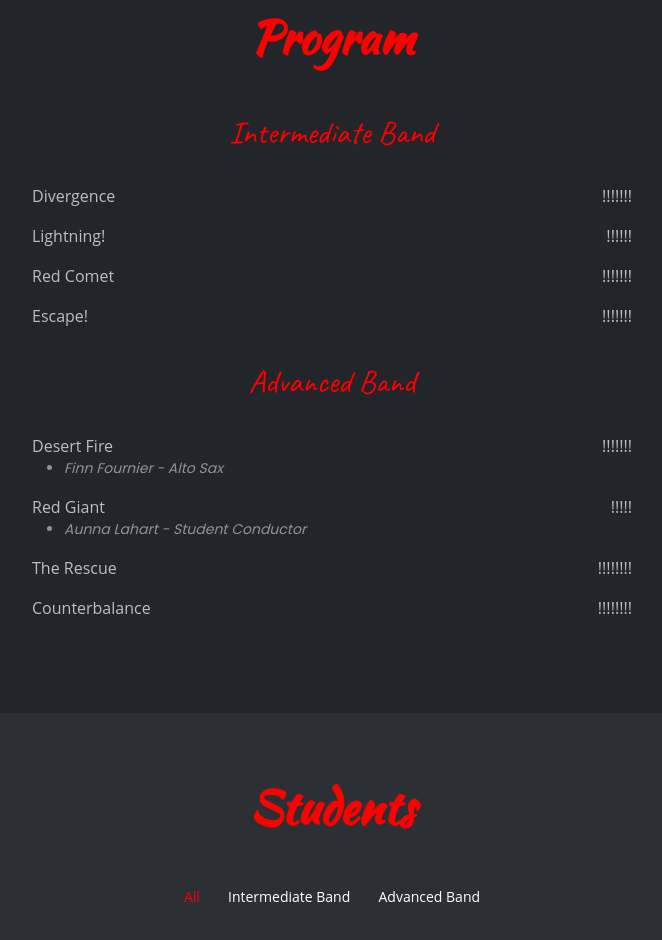
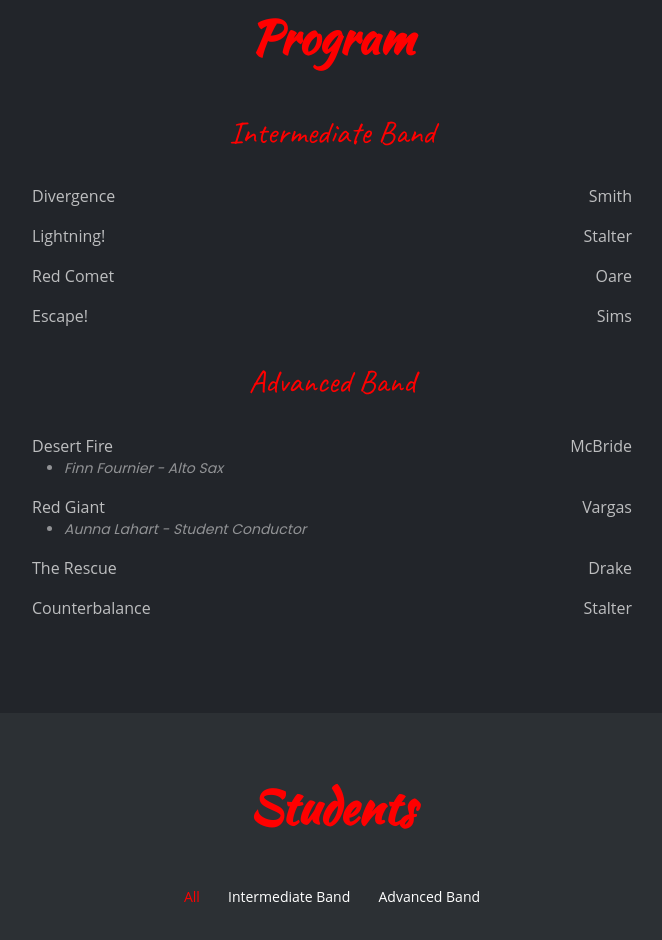
Before and after one commit to btschu/24-jjhs-band-final-concert, a plain HTML site: page index.html in a window 1280 px wide. Shown: the part 857-1797 px from the top of the page, without its empty margins (308-970 px from the left). Drawn offline with Linux system fonts and the light colour scheme; a web font is replaced by a local one.

Commit message:
added composers

```diff
--- a/index.html
+++ b/index.html
@@ -113,7 +113,7 @@
                         <li>Madison O'Briant - Tenor Sax</li>
                       </ul> -->
                     </td>
-                    <td class="text-end">!!!!!!!</td>
+                    <td class="text-end">Smith</td>
                   </tr>
                   <tr class="">
                     <td>Lightning!
@@ -125,7 +125,7 @@
                         <li>Josiah Cuthbert - Alto Sax</li>
                       </ul> -->
                     </td>
-                    <td class="text-end">!!!!!!</td>
+                    <td class="text-end">Stalter</td>
                   </tr>
                   <tr class="">
                     <td>Red Comet
@@ -138,7 +138,7 @@
                         <li>Kyson Potter - Tenor Sax</li>
                       </ul> -->
                     </td>
-                    <td class="text-end">!!!!!!!</td>
+                    <td class="text-end">Oare</td>
                   </tr>
                   <tr class="">
                     <td>Escape!
@@ -151,7 +151,7 @@
                         <li>Kyson Potter - Tenor Sax</li>
                       </ul> -->
                     </td>
-                    <td class="text-end">!!!!!!!</td>
+                    <td class="text-end">Sims</td>
                   </tr>
                 </tbody>
               </table>
@@ -174,7 +174,7 @@
                         <!-- <li>Parker Brennan - Trombone</li> -->
                       </ul>
                     </td>
-                    <td class="text-end">!!!!!!!</td>
+                    <td class="text-end">McBride</td>
                   </tr>
                   <tr class="">
                     <td>Red Giant
@@ -184,7 +184,7 @@
                         <!-- <li>Parker Brennan - Trombone</li> -->
                       </ul>
                     </td>
-                    <td class="text-end">!!!!!</td>
+                    <td class="text-end">Vargas</td>
                   </tr>
                   <tr class="">
                     <td>The Rescue
@@ -194,7 +194,7 @@
                         <li>Parker Brennan - Trombone</li>
                       </ul> -->
                     </td>
-                    <td class="text-end">!!!!!!!!</td>
+                    <td class="text-end">Drake</td>
                   </tr>
                   <tr class="">
                     <td>Counterbalance
@@ -204,7 +204,7 @@
                         <li>Parker Brennan - Trombone</li>
                       </ul> -->
                     </td>
-                    <td class="text-end">!!!!!!!!</td>
+                    <td class="text-end">Stalter</td>
                   </tr>
                 </tbody>
               </table>
```
